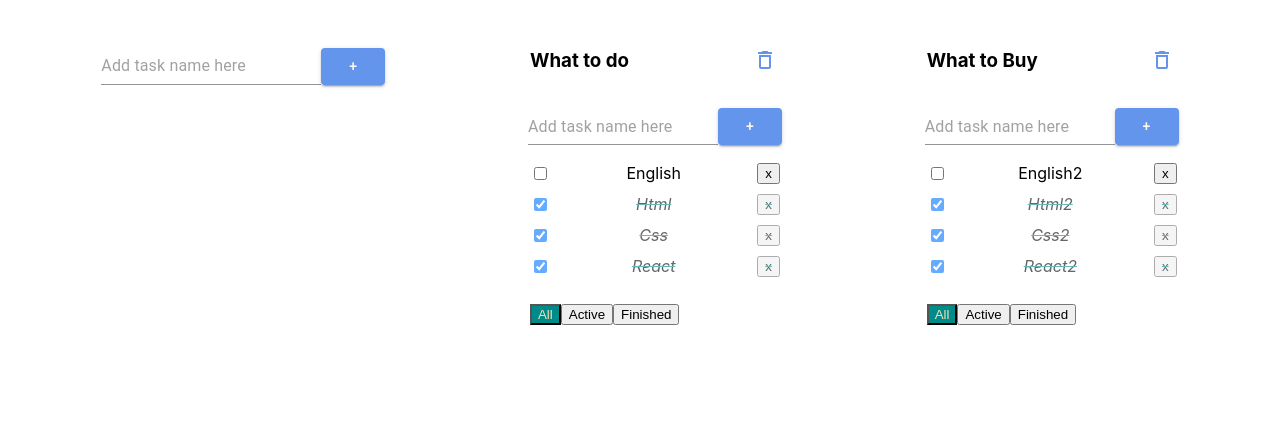
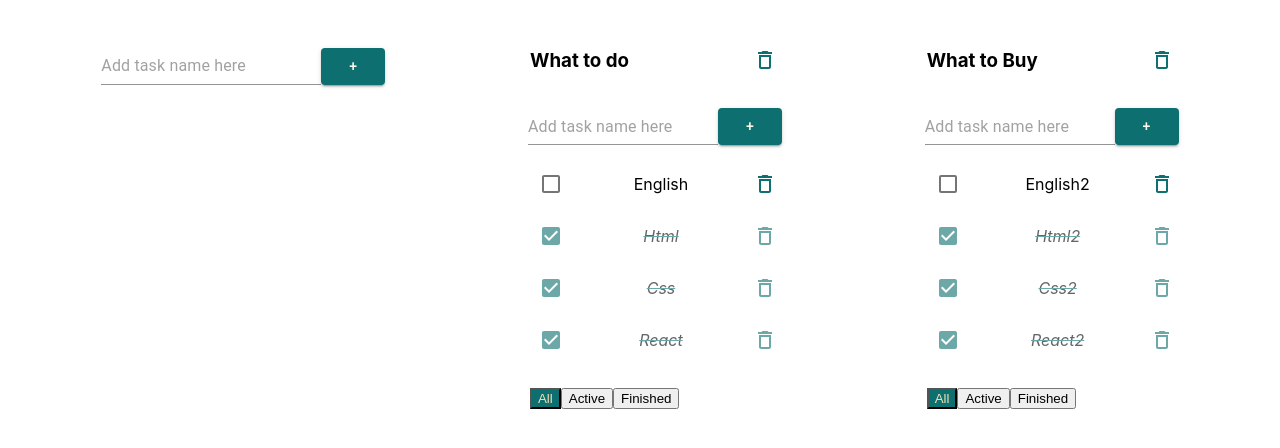
Before and after one commit to Alonasa/todoFinal, a React (Create React App) app: page / in a window 1280 px wide. Shown: the top 448 px of the page. Built offline with nearby package versions, Linux system fonts and the light colour scheme.

Commit message:
added checkbox & change color for all app

```diff
--- a/src/App.css
+++ b/src/App.css
@@ -26,24 +26,25 @@
   display: flex;
   flex-direction: row;
   justify-content: space-between;
+  align-items: center;
 }
 
 .error {
-  border: 2px solid red
+  border: 2px solid #0D6F6FFF
 }
 
 .error__message {
-  color: red;
+  color: #0D6F6FFF;
 }
 
 .filter__selected {
-  background-color: darkcyan;
+  background-color: #0D6F6FFF;
   color: wheat;
 }
 
 .task__checked {
   opacity: 0.6;
-  text-decoration: line-through darkcyan;
+  text-decoration: line-through #0D6F6FFF;
   font-style: italic;
 }
 
--- a/src/TodoList.tsx
+++ b/src/TodoList.tsx
@@ -1,4 +1,11 @@
-import {Box, Button, Grid, IconButton} from '@material-ui/core';
+import {
+  Box,
+  Button,
+  Checkbox,
+  Grid,
+  IconButton,
+  Input
+} from '@material-ui/core';
 import React, {ChangeEvent} from 'react';
 import AddItemForm from './AddItemForm';
 import {EditableSpan} from './EditableSpan';
@@ -86,11 +93,13 @@ export const TodoList = (props: propsType) => {
 			props.changeHandler(props.id, t.id, e.currentTarget.checked)
 		  }
 		  return <li key={t.id} className={taskStyleHandler(t.isDone)}>
-			<input type="checkbox" checked={t.isDone}
-				   onChange={changeStatusHandler}/>
+			<Checkbox checked={t.isDone}
+					  onChange={changeStatusHandler}  />
 			<EditableSpan title={t.title}
 						  callback={(title) => updateTodolistHandler(title)}/>
-			<button onClick={onClickHandler}>x</button>
+			<IconButton onClick={onClickHandler} color='secondary' size={'small'}>
+			  <DeleteOutline/>
+			</IconButton>
 		  </li>
 		})}
 	  </ul>
--- a/src/theme.ts
+++ b/src/theme.ts
@@ -7,7 +7,7 @@ export const theme = createTheme({
 	  contrastText: '#fff8e8',
 	},
 	secondary: {
-	  main: '#6495ed',
+	  main: '#0D6F6FFF',
 	  contrastText: '#fff8e8',
 	},
 	contrastThreshold: 3,
```
